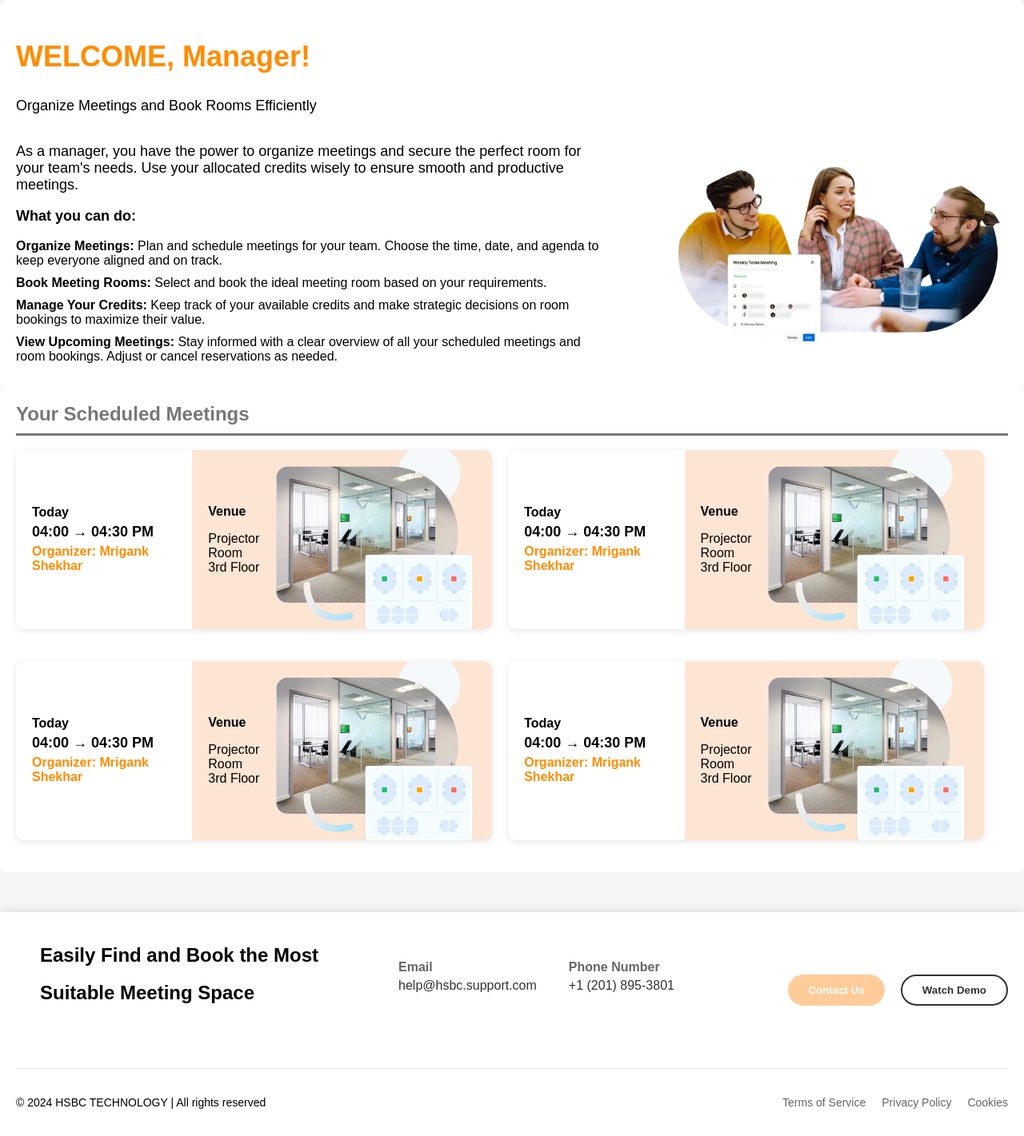
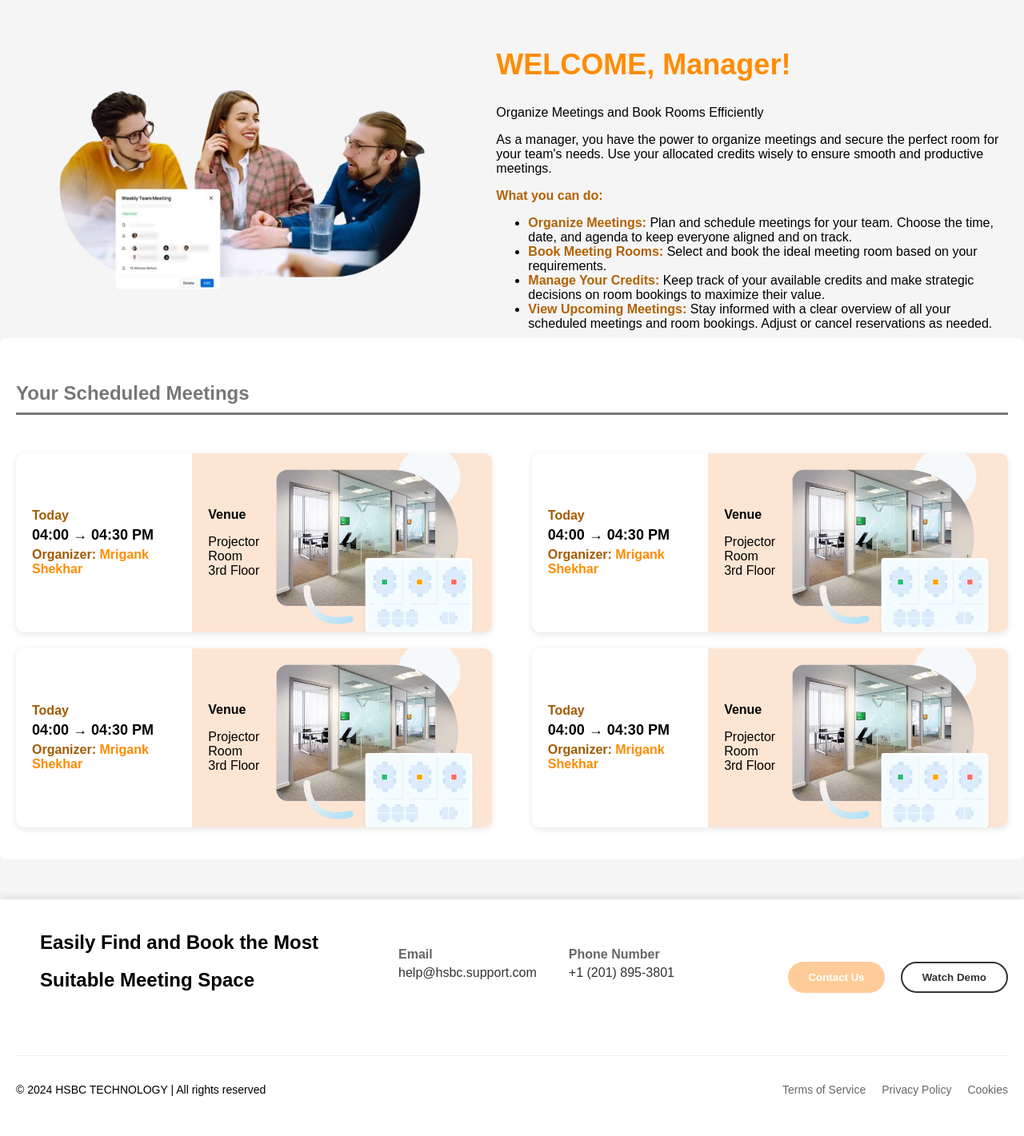
Before and after one commit to sangam-mishra/MeetingRoom, a web app: page /templates/ManagerDasboard.html in a window 1280 px wide. Shown: the part 93-1514 px from the top of the page at 80% size. After the commit the page ends 1464 px from the top, so only its background shows below. Run offline with its HTML, style and script files only (its server is not run), Linux system fonts and the light colour scheme; data that the repository does not hold is empty.

Commit message:
added footer to admin page and updated the css for manager dashboard and made it responsive

```diff
--- a/src/main/webapp/static/css/styles.css
+++ b/src/main/webapp/static/css/styles.css
@@ -1,5 +1,4 @@
 body {
-
   font-family: Arial, sans-serif;
 
   margin: 0;
@@ -7,32 +6,25 @@ body {
   padding: 0;
 
   background-color: #f5f5f5;
-
 }
 
 .admin-home .meeting-room-booking-system {
-
   margin: 49px 0 36px 0;
 
   display: inline-block;
 
   overflow-wrap: break-word;
 
-    font-family: 'Inter';
+  font-family: "Inter";
 
   font-weight: 400;
 
   font-size: 12px;
 
   color: #000000;
-
 }
 
-
-
-
 header {
-
   display: flex;
 
   justify-content: space-between;
@@ -42,60 +34,35 @@ header {
   padding: 15px 20px;
 
   background-color: #fde5d4;
-
 }
 
-
-
-
 .logo {
-
   display: flex;
 
   align-items: center;
-
 }
 
-
-
-
 .logo img {
-
   height: 50px;
 
   margin-right: 10px;
-
 }
 
-
-
-
 .logo span {
-
   font-weight: bold;
 
   font-size: 18px;
-
 }
 
-
-
-
 .top-nav {
-
   display: flex;
 
   align-items: center;
 
   gap: 10px;
-
 }
 
-
-
-
 .top-button {
-
   background-color: #fff;
 
   color: #ff8c00;
@@ -109,16 +76,9 @@ header {
   cursor: pointer;
 
   font-weight: bold;
-
 }
 
-
-
-
-
-
 .top-button1 {
-
   background-color: #fde5d4;
 
   color: #ff8c00;
@@ -132,158 +92,67 @@ header {
   cursor: pointer;
 
   font-weight: bold;
-
 }
 
-
-
-
 .top-button:hover {
-
   background-color: #ff8c00;
 
   color: #fff;
-
 }
 
-
-
-
 .profile-icon img {
-
   height: 40px;
 
   border-radius: 50%;
 
   border: 2px solid #000;
-
 }
 
-
-
-
 main {
-
   /* padding: 20px;
 
     max-width: 1200px;
 
     margin: auto; */
-
 }
-
-
-
-
 .manager-welcome {
-
-    background-color: #fff;
-
-    padding: 20px;
-
-    border-radius: 8px;
-
-    box-shadow: 0 0 8px rgba(0, 0, 0, 0.1);
-
-    margin-bottom: 30px;
-
+  display: flex;
 }
-
-
-
-
-.manager-welcome h1 {
-
+.manager-image img {
+  width: 100%;
+  margin-top: 45px;
+}
+.manager-image {
+  width: 80%;
+  padding: 50px;
+}
+.manageWelcomeContainer {
+  margin: 30px;
+}
+.manageWelcomeContainer h1 {
   color: #ff8c00;
-
   font-size: 36px;
-
 }
-
-
-
-
-.manager-welcome p {
-
-    font-size: 18px;
-
+.manageWelcomeContainer strong {
+  color: #b16304;
 }
-
-
-
-
-.manager-content {
-
-    display: flex;
-
-    justify-content: space-between;
-
-    align-items: center;
-
+@media (max-width: 768px) {
+  .manager-welcome {
+    display: grid;
+    margin-bottom: 50px;
   }
-
-
-
-
-.manager-description {
-
-    width: 60%;
-
+  .manager-image img {
+    width: 100%;
+    margin-top: 5px;
   }
-
-
-
-
-.manager-description ul {
-
-    list-style-type: none;
-
-    padding-left: 0;
-
+  .manageWelcomeContainer {
+    margin-left: 60px;
+    margin-right: 60px;
+    margin-top: 0;
   }
-
-
-
-
-.manager-description ul li {
-
-    margin-bottom: 10px;
-
-    font-size: 16px;
-
 }
-
-
-
-
-.manager-image {
-
-    width: 35%;
-
-    display: flex;
-
-    justify-content: center;
-
-    align-items: center;
-
-}
-
-
-
-
-.manager-image img {
-
-    width: 100%;
-
-    border-radius: 50%;
-
-}
-
-
-
-
+/* ------------------ */
 .meetings {
-
   background-color: #fff;
 
   padding: 20px;
@@ -291,42 +160,19 @@ main {
   border-radius: 8px;
 
   margin-top: -37px;
-
 }
 
-
-
-
 .meetings h2 {
-
-    margin-top: 0;
+  margin-top: 35px;
 
   font-size: 24px;
 
   color: #777;
 
   padding-bottom: 5px;
-
 }
 
-
-
-
-.meetings-container {
-
-    display: flex;
-
-    flex-direction: column;
-
-    gap: 20px;
-
-}
-
-
-
-
 .meeting {
-
   background-color: #fff;
 
   border-radius: 10px;
@@ -342,56 +188,37 @@ main {
   padding: 0;
 
   overflow: hidden;
-
 }
-
-
-
-
+.meetings-container .container {
+  display: flex;
+  flex-wrap: wrap;
+  justify-content: space-between;
+}
 .meeting-details {
-
   padding: 20px;
 
   width: 35%;
-
 }
 
-
-
-
 .meeting-details p {
-
   margin: 5px 0;
-
 }
-
-
-
-
+.meeting-details p strong {
+  color: #a35b04;
+}
 .time {
-
   font-size: 18px;
 
   font-weight: bold;
-
 }
 
-
-
-
 .organizer {
-
   color: #ff8c00;
 
   font-weight: bold;
-
 }
 
-
-
-
 .venue {
-
   background-color: #fde5d4;
 
   display: flex;
@@ -405,68 +232,36 @@ main {
   border-radius: 0 10px 10px 0;
 
   overflow: hidden;
-
 }
 
-
-
-
 .venue-details {
-
   flex: 1;
 
   padding-right: 20px;
-
 }
 
-
-
-
 .venue img {
-
   width: 250px;
-
   height: auto;
-
   border-radius: 10px;
-
 }
-
-
-
-
-
-
-.container {
-
-    display: flex;
-    flex-wrap: wrap; /* Allows the items to wrap to the next line */
-    gap: 20px; /* Optional: Adjusts the space between the divs */
-
+@media (max-width: 768px) {
+  .venue img {
+    display: none;
   }
-
-
-
-
+}
 .meeting {
-
   flex: 0 0 48%;
   box-sizing: border-box;
   margin-bottom: 20px;
   height: 14rem;
-
 }
 
-
-
-
 .custom-hr {
-
   height: 3px;
 
   background-color: #777;
   border: none;
   margin-top: -15px;
-    margin-bottom: 18px;
-
+  margin-bottom: 48px;
 }
--- a/src/main/webapp/templates/ManagerDasboard.html
+++ b/src/main/webapp/templates/ManagerDasboard.html
@@ -1,186 +1,186 @@
 <!DOCTYPE html>
 <html lang="en">
   <head>
-    <meta charset="UTF-8">
-    <meta name="viewport" content="width=device-width, initial-scale=1.0">
+    <meta charset="UTF-8" />
+    <meta name="viewport" content="width=device-width, initial-scale=1.0" />
     <title>Manager's Dashboard</title>
-    <link rel="stylesheet" href="../static/css/styles.css">
-    <link rel="stylesheet" href="../static/css/Footer.css">
+    <link rel="stylesheet" href="../static/css/styles.css" />
+    <link rel="stylesheet" href="../static/css/Footer.css" />
   </head>
   <body>
     <header>
       <div class="logo">
-            <img src="../static/images/logo.png" alt="HSBC Logo">
+        <img src="../static/images/logo.png" alt="HSBC Logo" />
         <span>Meeting Room Booking System</span>
       </div>
       <nav class="top-nav">
-            <button class="top-button" onclick="window.location.href='#'">Organize Meeting</button>
-            <button class="top-button" onclick="window.location.href='#'">See Users</button>
+        <button class="top-button" onclick="window.location.href='#'">
+          Organize Meeting
+        </button>
+        <button class="top-button" onclick="window.location.href='#'">
+          See Users
+        </button>
         <button class="top-button1" onclick="window.location.href='#'">
           <div class="profile-icon">
-                    <img src="../static/images/user-icon.png" alt="Profile Icon">
+            <img src="../static/images/user-icon.png" alt="Profile Icon" />
           </div>
         </button>
       </nav>
     </header>
+
     <main>
       <section class="manager-welcome">
+        <div class="manager-image">
+          <img
+            src="../static/images/pic_2_removebg_preview_1.png"
+            alt="Manager in a meeting"
+          />
+        </div>
+
+        <div class="manageWelcomeContainer">
           <h1>WELCOME, Manager!</h1>
           <p>Organize Meetings and Book Rooms Efficiently</p>
-            <div class="manager-content">
           <div class="manager-description">
-                    <p>As a manager, you have the power to organize meetings and secure the perfect room for your team's needs. Use your allocated credits wisely to ensure smooth and productive meetings.</p>
+            <p>
+              As a manager, you have the power to organize meetings and secure
+              the perfect room for your team's needs. Use your allocated credits
+              wisely to ensure smooth and productive meetings.
+            </p>
             <p><strong>What you can do:</strong></p>
             <ul>
-                        <li><strong>Organize Meetings:</strong> Plan and schedule meetings for your team. Choose the time, date, and agenda to keep everyone aligned and on track.</li>
-                        <li><strong>Book Meeting Rooms:</strong> Select and book the ideal meeting room based on your requirements.</li>
-                        <li><strong>Manage Your Credits:</strong> Keep track of your available credits and make strategic decisions on room bookings to maximize their value.</li>
-                        <li><strong>View Upcoming Meetings:</strong> Stay informed with a clear overview of all your scheduled meetings and room bookings. Adjust or cancel reservations as needed.</li>
+              <li>
+                <strong>Organize Meetings:</strong> Plan and schedule meetings
+                for your team. Choose the time, date, and agenda to keep
+                everyone aligned and on track.
+              </li>
+              <li>
+                <strong>Book Meeting Rooms:</strong> Select and book the ideal
+                meeting room based on your requirements.
+              </li>
+              <li>
+                <strong>Manage Your Credits:</strong> Keep track of your
+                available credits and make strategic decisions on room bookings
+                to maximize their value.
+              </li>
+              <li>
+                <strong>View Upcoming Meetings:</strong> Stay informed with a
+                clear overview of all your scheduled meetings and room bookings.
+                Adjust or cancel reservations as needed.
+              </li>
             </ul>
           </div>
-                <div class="manager-image">
-
-                    <img src="../static/images/pic_2_removebg_preview_1.png" alt="Manager in a meeting">
-
         </div>
-
-            </div>
-
       </section>
 
-
-
-
       <section class="meetings">
-
         <h2>Your Scheduled Meetings</h2>
 
-            <hr class="custom-hr">
+        <hr class="custom-hr" />
 
         <div class="meetings-container">
-
           <div class="container">
-
             <div class="meeting">
-
               <div class="meeting-details">
-
                 <p><strong>Today</strong></p>
 
                 <p class="time">04:00 → 04:30 PM</p>
 
-                            <p class="organizer"><strong>Organizer:</strong> Mrigank Shekhar</p>
-
+                <p class="organizer">
+                  <strong>Organizer:</strong> Mrigank Shekhar
+                </p>
               </div>
 
               <div class="venue">
-
                 <div class="venue-details">
-
                   <p><strong>Venue</strong></p>
 
-                                <p>Projector Room<br>3rd Floor</p>
-
+                  <p>Projector Room<br />3rd Floor</p>
                 </div>
 
-                            <img src="../static/images/real_time_availabillity_image_3.png" alt="Projector Room">
-
+                <img
+                  src="../static/images/real_time_availabillity_image_3.png"
+                  alt="Projector Room"
+                />
               </div>
-
             </div>
 
             <div class="meeting">
-
               <div class="meeting-details">
-
                 <p><strong>Today</strong></p>
 
                 <p class="time">04:00 → 04:30 PM</p>
 
-                            <p class="organizer"><strong>Organizer:</strong> Mrigank Shekhar</p>
-
+                <p class="organizer">
+                  <strong>Organizer:</strong> Mrigank Shekhar
+                </p>
               </div>
 
               <div class="venue">
-
                 <div class="venue-details">
-
                   <p><strong>Venue</strong></p>
 
-                                <p>Projector Room<br>3rd Floor</p>
-
+                  <p>Projector Room<br />3rd Floor</p>
                 </div>
 
-                            <img src="../static/images/real_time_availabillity_image_3.png" alt="Projector Room">
-
+                <img
+                  src="../static/images/real_time_availabillity_image_3.png"
+                  alt="Projector Room"
+                />
               </div>
-
             </div>
 
             <div class="meeting">
-
               <div class="meeting-details">
-
                 <p><strong>Today</strong></p>
 
                 <p class="time">04:00 → 04:30 PM</p>
 
-                            <p class="organizer"><strong>Organizer:</strong> Mrigank Shekhar</p>
-
+                <p class="organizer">
+                  <strong>Organizer:</strong> Mrigank Shekhar
+                </p>
               </div>
 
               <div class="venue">
-
                 <div class="venue-details">
-
                   <p><strong>Venue</strong></p>
 
-                                <p>Projector Room<br>3rd Floor</p>
-
+                  <p>Projector Room<br />3rd Floor</p>
                 </div>
 
-                            <img src="../static/images/real_time_availabillity_image_3.png" alt="Projector Room">
-
+                <img
+                  src="../static/images/real_time_availabillity_image_3.png"
+                  alt="Projector Room"
+                />
               </div>
-
             </div>
 
             <div class="meeting">
-
               <div class="meeting-details">
-
                 <p><strong>Today</strong></p>
 
                 <p class="time">04:00 → 04:30 PM</p>
 
-                            <p class="organizer"><strong>Organizer:</strong> Mrigank Shekhar</p>
-
+                <p class="organizer">
+                  <strong>Organizer:</strong> Mrigank Shekhar
+                </p>
               </div>
 
               <div class="venue">
-
                 <div class="venue-details">
-
                   <p><strong>Venue</strong></p>
 
-                                <p>Projector Room<br>3rd Floor</p>
-
+                  <p>Projector Room<br />3rd Floor</p>
                 </div>
 
-                            <img src="../static/images/real_time_availabillity_image_3.png" alt="Projector Room">
-
+                <img
+                  src="../static/images/real_time_availabillity_image_3.png"
+                  alt="Projector Room"
+                />
               </div>
-
             </div>
-
           </div>
-
-
-
         </div>
-
       </section>
-
     </main>
 
     <!-- Footer Section -->
@@ -217,8 +217,5 @@
         </ul>
       </div>
     </footer>
-
-
   </body>
-
 </html>
```
Also changed, not shown: src/main/webapp/templates/AdminPage.html (+87 -18 lines). Lines whose indentation alone changed are shown as unchanged.
